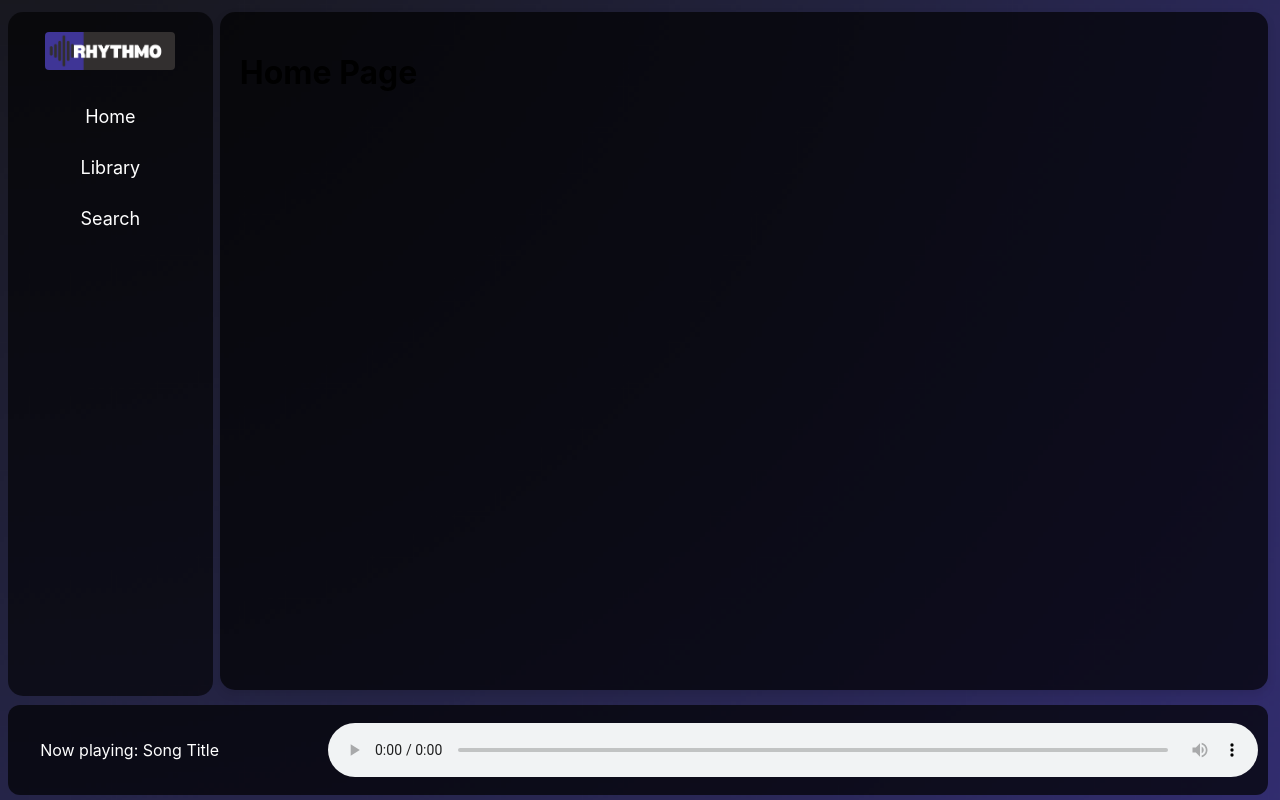
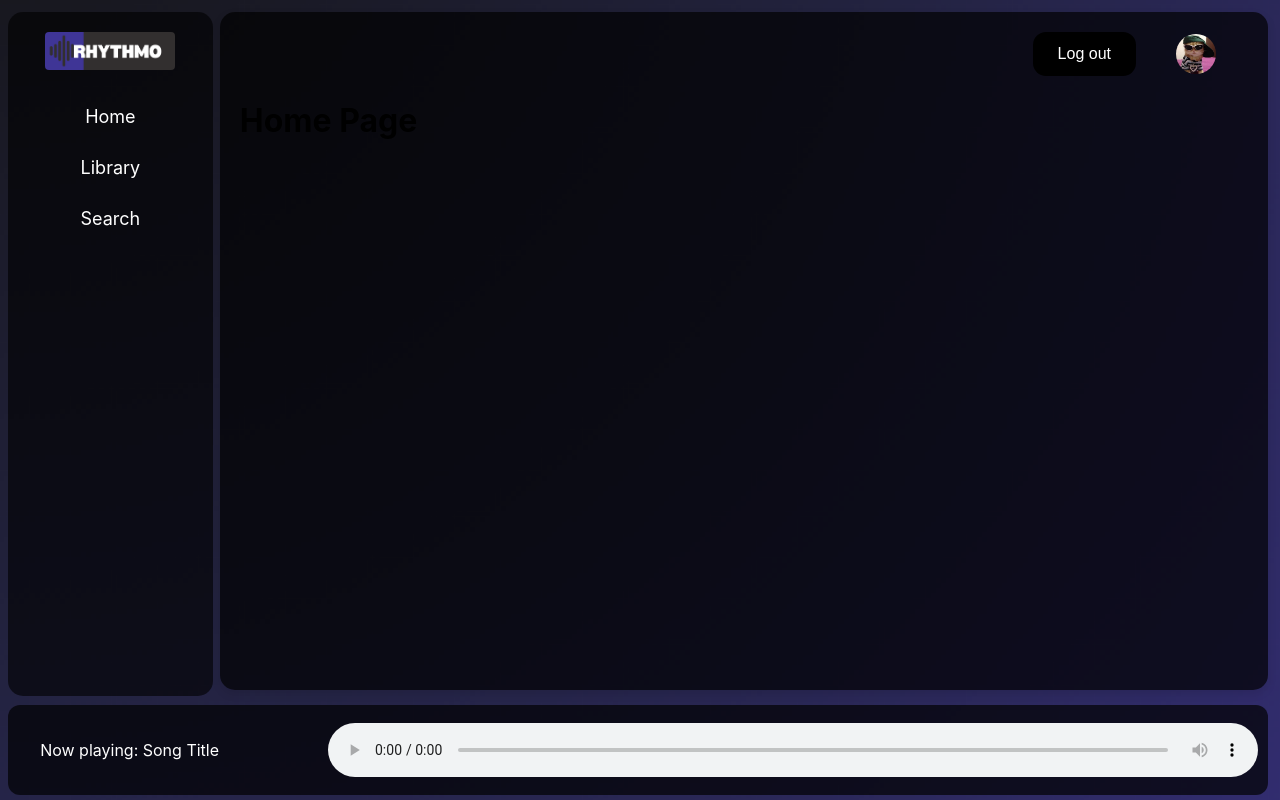
Before and after one commit to anastainty/Rhythmo-FrontEnd, a React (Create React App) app: page / in a window 1280 px wide. Built offline with nearby package versions, Linux system fonts and the light colour scheme.

Commit message:
profile picture and button to log out

```diff
--- a/src/App.css
+++ b/src/App.css
@@ -24,3 +24,35 @@
   overflow-y: auto;
   box-shadow: 0px 4px 10px rgba(0, 0, 0, 0.1);
 }
+
+
+.profile-header {
+  display: flex;
+  align-items: center;
+  justify-content: flex-end;
+  margin-bottom: 25px;
+  margin-right: 32px;
+}
+
+.profile-picture {
+  width: 40px;
+  height: 40px;
+  border-radius: 50%;
+}
+
+.logout-button {
+  background-color: #000000;
+  color: white;
+  border: none;
+  padding: 13px 25px;
+  border-radius: 13px;
+  font-size: 16px;
+  cursor: pointer;
+  transition: background-color 0.2s ease;
+  margin-right: 40px;
+}
+
+.logout-button:hover {
+  background-color: rgb(177, 172, 201);
+  color: rgb(0, 0, 0);
+}
--- a/src/App.js
+++ b/src/App.js
@@ -16,6 +16,13 @@ const App = () => {
 
         {/* Основной контент */}
         <div className="content-container">
+
+
+          <div className="profile-header">
+            <button className="logout-button">Log out</button>
+            <img src="/profile-picture.jpg" alt="Profile" className="profile-picture" />
+          </div>
+
           <Routes>
             <Route path="/" element={<Home />} />
             <Route path="/library" element={<Library />} />
```
Also changed, not shown: public/profile-picture.jpg (added), src/profile-picture.jpg (added).
